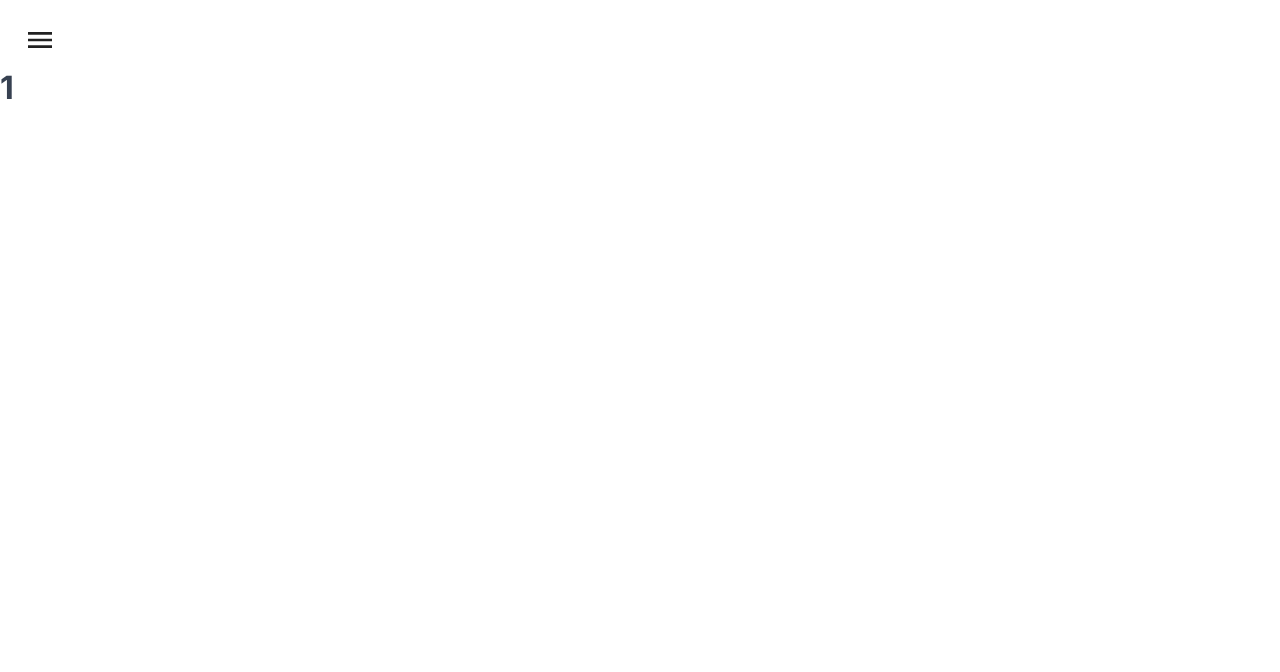
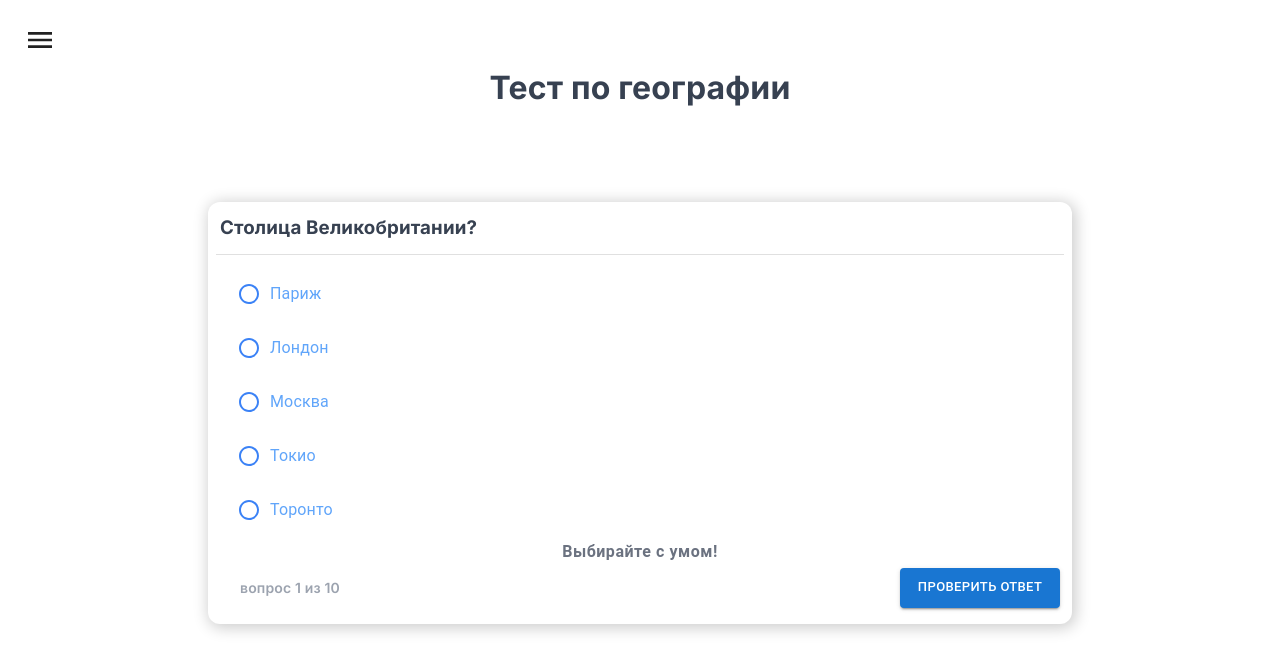
Before and after one commit to SirPeace/quizerland-v2-front, a Next.js app: page /quizzes/1 in a window 1280 px wide. Shown: the top 672 px of the page. Built offline with nearby package versions, Linux system fonts and the light colour scheme.

Commit message:
- добавил логику обработки ответа

```diff
--- a/src/app/quizzes/[quiz]/page.tsx
+++ b/src/app/quizzes/[quiz]/page.tsx
@@ -1,3 +1,9 @@
+'use client'
+
+import AnswersRadioGroup from '@/components/AnswersRadioGroup/AnswersRadioGroup'
+
+import { useAppSelector } from '@/redux/reduxHooks'
+
 import type { Metadata } from 'next'
 
 interface Props {
@@ -14,8 +20,20 @@ export async function generateMetadata({
 	}
 }
 
-const QuizPage = ({ params: { quiz } }: Props): JSX.Element => (
-	<h1 className=" pt-16 pb-6 my-0 sty sticky top-0 bg-white z-10">{quiz}</h1>
-)
+const QuizPage = ({ params: { quiz } }: Props): JSX.Element => {
+	const quizItem = useAppSelector(({ quizState }) =>
+		quizState.quizzes.find((quizItem) => quiz.includes(String(quizItem.id))),
+	)
+
+	return (
+		<div className="flex flex-col items-stretch max-w-4xl min-h-screen mx-auto pb-1">
+			<h1 className="text-center pt-16 my-0">{quizItem?.title}</h1>
+
+			<div className="mx-4 mt-[10%] mb-auto bg-white rounded-xl shadow-[2px_2px_15px_2px_rgba(0,0,0,0.2)]">
+				<AnswersRadioGroup quiz={quizItem} />
+			</div>
+		</div>
+	)
+}
 
 export default QuizPage
--- a/src/app/quizzes/page.tsx
+++ b/src/app/quizzes/page.tsx
@@ -16,8 +16,8 @@ const QuizzesPage = (): JSX.Element => {
 	const router = useRouter()
 
 	return (
-		<div className="max-w-4xl min-h-screen mx-auto pb-1 text-center">
-			<h1 className=" pt-16 pb-6 my-0 sty sticky top-0 bg-white z-10">
+		<div className="max-w-4xl min-h-screen mx-auto pb-1 text-center ">
+			<h1 className="pt-16 pb-6 my-0 sty sticky top-0 bg-white z-10">
 				<span className={`sm:text-3xl text-2xl ${neucha.className}`}>
 					Добро пожаловать в{' '}
 				</span>
@@ -39,12 +39,12 @@ const QuizzesPage = (): JSX.Element => {
 					</div>
 
 					<Divider className="mx-2" />
-					<p className="px-4 text-justify indent-4 text-sky-600">
+					<p className="px-4 text-justify line-clamp-3 hover:line-clamp-none indent-4 text-sky-600">
 						{quiz.description}
 					</p>
 
 					<div className="flex justify-between px-4">
-						<p className="text-sm antialiased font-semibold text-gray-400 ">
+						<p className="text-sm font-semibold text-gray-400 ">
 							тест из {quiz.questions.length} вопросов
 						</p>
 						<Button
--- /dev/null
+++ b/src/components/AnswersRadioGroup/AnswersRadioGroup.tsx
@@ -0,0 +1,144 @@
+'use client'
+import HighlightOffOutlinedIcon from '@mui/icons-material/HighlightOffOutlined'
+import VerifiedOutlinedIcon from '@mui/icons-material/VerifiedOutlined'
+import { Divider } from '@mui/material'
+import Button from '@mui/material/Button'
+import FormControl from '@mui/material/FormControl'
+import FormControlLabel from '@mui/material/FormControlLabel'
+import FormHelperText from '@mui/material/FormHelperText'
+import Radio from '@mui/material/Radio'
+import RadioGroup from '@mui/material/RadioGroup'
+
+import { useMemo, useState } from 'react'
+
+import { match } from 'ts-pattern'
+
+import type { IAnswer } from '@/redux/quiz/types'
+
+import type { IFormControlStyles, IQuizProps, IHelperText } from './types'
+
+const defaultAnswerStyles: IFormControlStyles = {
+	icon: <Radio className="text-blue-500" />,
+	text: 'text-blue-400',
+}
+const correctAnswerStyles: IFormControlStyles = {
+	icon: (
+		<VerifiedOutlinedIcon className="text-green-600" sx={{ margin: '9px' }} />
+	),
+	text: 'text-green-600',
+}
+const wrongAnswerStyles: IFormControlStyles = {
+	icon: (
+		<HighlightOffOutlinedIcon className="text-red-400" sx={{ margin: '9px' }} />
+	),
+	text: 'text-red-400',
+}
+
+const AnswersRadioGroup = ({ quiz }: IQuizProps): JSX.Element => {
+	const currentQuestion = quiz?.questions.find(
+		(question) => question.id === quiz.currentQuestionId,
+	)
+	const correctAnswer = currentQuestion?.correctAnswerId
+
+	const [selected, setSelected] = useState<IAnswer | null>(null)
+	const [attempts, setAttempts] = useState<Record<number, boolean>>({})
+
+	const isZeroAttempts = useMemo(
+		() => Object.keys(attempts).length === 0,
+		[attempts],
+	)
+
+	const isCorrect = useMemo(
+		() => Object.values(attempts).includes(true),
+		[attempts],
+	)
+
+	const helperText = useMemo<IHelperText>(() => {
+		if (isZeroAttempts) {
+			return {
+				text: 'Выбирайте с умом!',
+				style: `text-gray-500 font-bold`,
+			}
+		}
+
+		return match(isCorrect)
+			.with(true, () => ({
+				text: 'Отлично, правильный ответ!',
+				style: 'text-green-500 font-bold',
+			}))
+			.otherwise(() => ({
+				text: 'Неверный ответ!',
+				style: 'text-red-500 font-bold',
+			}))
+	}, [isCorrect, isZeroAttempts])
+
+	function checkAnswer(): void {
+		if (selected === null) return
+
+		setAttempts((attempts) => ({
+			...attempts,
+			[selected.id]: selected.id === correctAnswer,
+		}))
+	}
+
+	function getAnswerStyles(answer: IAnswer): IFormControlStyles {
+		if (!Object.hasOwn(attempts, answer.id)) {
+			return defaultAnswerStyles
+		}
+
+		return attempts[answer.id] ? correctAnswerStyles : wrongAnswerStyles
+	}
+
+	return (
+		<>
+			<h3 className="m-0 p-3">{currentQuestion?.text}</h3>
+
+			<Divider className="mx-2" />
+
+			<form>
+				<FormControl className="w-full p-3" variant="standard">
+					<RadioGroup>
+						{currentQuestion?.answers.map((answer, idx) => (
+							<Button
+								key={`${idx}${answer.text}`}
+								className="normal-case disabled:opacity-60"
+								onClick={() => {
+									setSelected(answer)
+								}}
+								disabled={isCorrect}
+							>
+								<FormControlLabel
+									value={answer.id}
+									control={getAnswerStyles(answer).icon}
+									label={answer.text}
+									className={`w-full m-0 ${getAnswerStyles(answer).text}`}
+								/>
+							</Button>
+						))}
+					</RadioGroup>
+
+					<FormHelperText
+						className={`text-center text-base ${helperText.style}`}
+					>
+						{helperText.text}
+					</FormHelperText>
+					<div className="flex justify-between">
+						<p className="text-sm font-semibold pl-5 text-gray-400">
+							вопрос 1 из 10
+						</p>
+						<Button
+							className="w-40 h-10 my-auto text"
+							size="small"
+							variant="contained"
+							onClick={checkAnswer}
+						>
+							Проверить ответ
+						</Button>
+					</div>
+				</FormControl>
+			</form>
+		</>
+	)
+}
+
+export default AnswersRadioGroup
--- /dev/null
+++ b/src/components/AnswersRadioGroup/types.ts
@@ -0,0 +1,15 @@
+import type { IQuiz } from '@/redux/quiz/types'
+
+export interface IQuizProps {
+	quiz: IQuiz | undefined
+}
+
+export interface IFormControlStyles {
+	icon: JSX.Element
+	text: string
+}
+
+export interface IHelperText {
+	text: string
+	style: string
+}
--- a/src/redux/quiz/initialState.ts
+++ b/src/redux/quiz/initialState.ts
@@ -338,12 +338,12 @@ export const quizInitialState: IQuizState = {
 			currentQuestionId: 1,
 			title: 'Тест о космосе',
 			description:
-				'Космическое пространство, космос — относительно пустые участки Вселенной, которые лежат вне границ атмосфер небесных тел.',
+				'Космическое пространство, ко́смос (др.-греч. κόσμος — «упорядоченность», «порядок») — относительно пустые участки Вселенной, которые лежат вне границ атмосфер небесных тел. Космос не является абсолютно пустым пространством: в нём есть, хотя и с очень низкой плотностью, межзвёздное вещество (преимущественно ионы и атомы водорода), космические лучи и электромагнитное излучение, а также гипотетическая тёмная материя.',
 
 			questions: [
 				{
 					id: 1,
-					text: 'Первый астронавт отправившийся в космос?',
+					text: 'Первый астронавт вышедший в космос?',
 					correctAnswerId: 2,
 
 					answers: [
```
Also changed, not shown: package.json (+14 -9 lines), .eslintrc.json, 2 other files (tests, documents, lock files or other folders).
